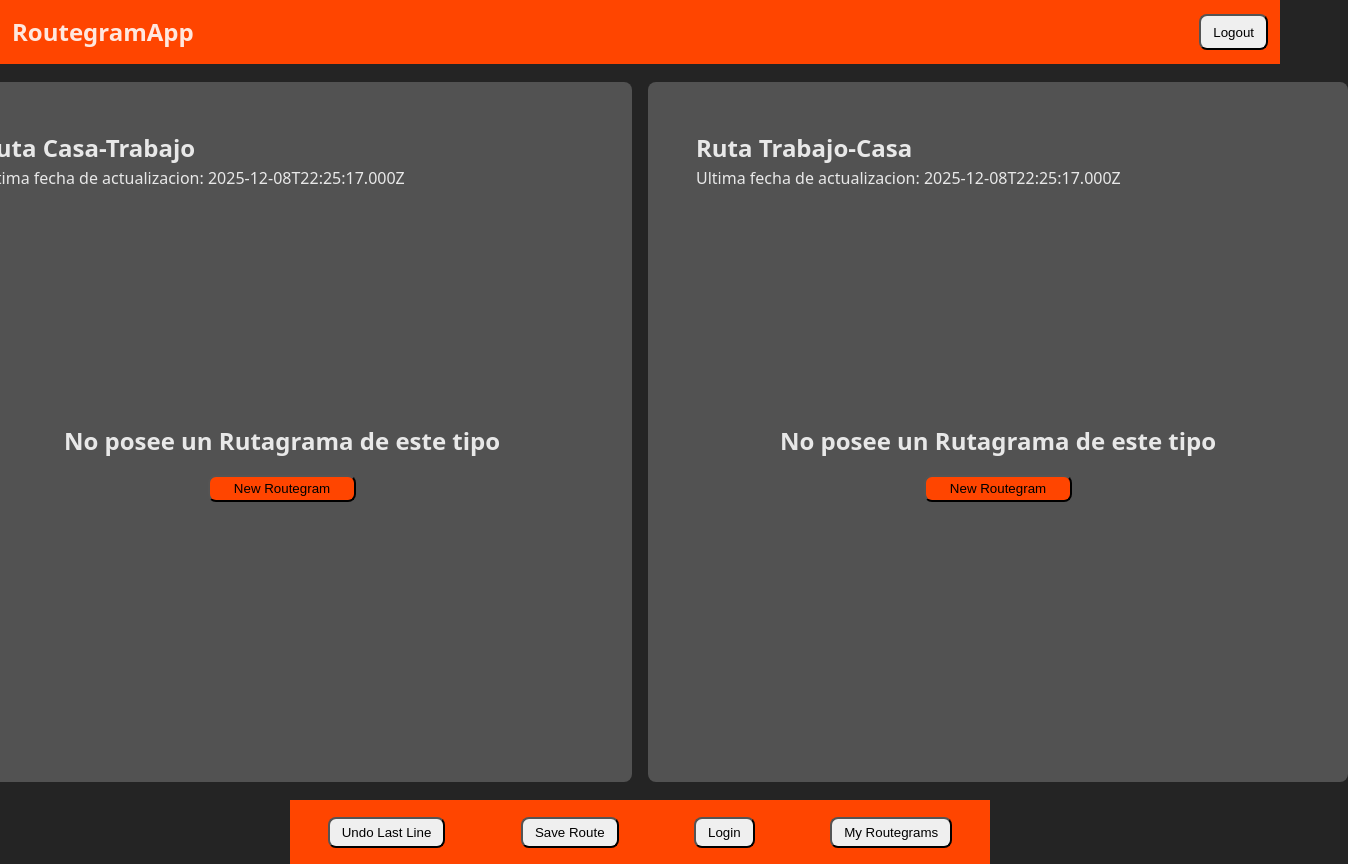
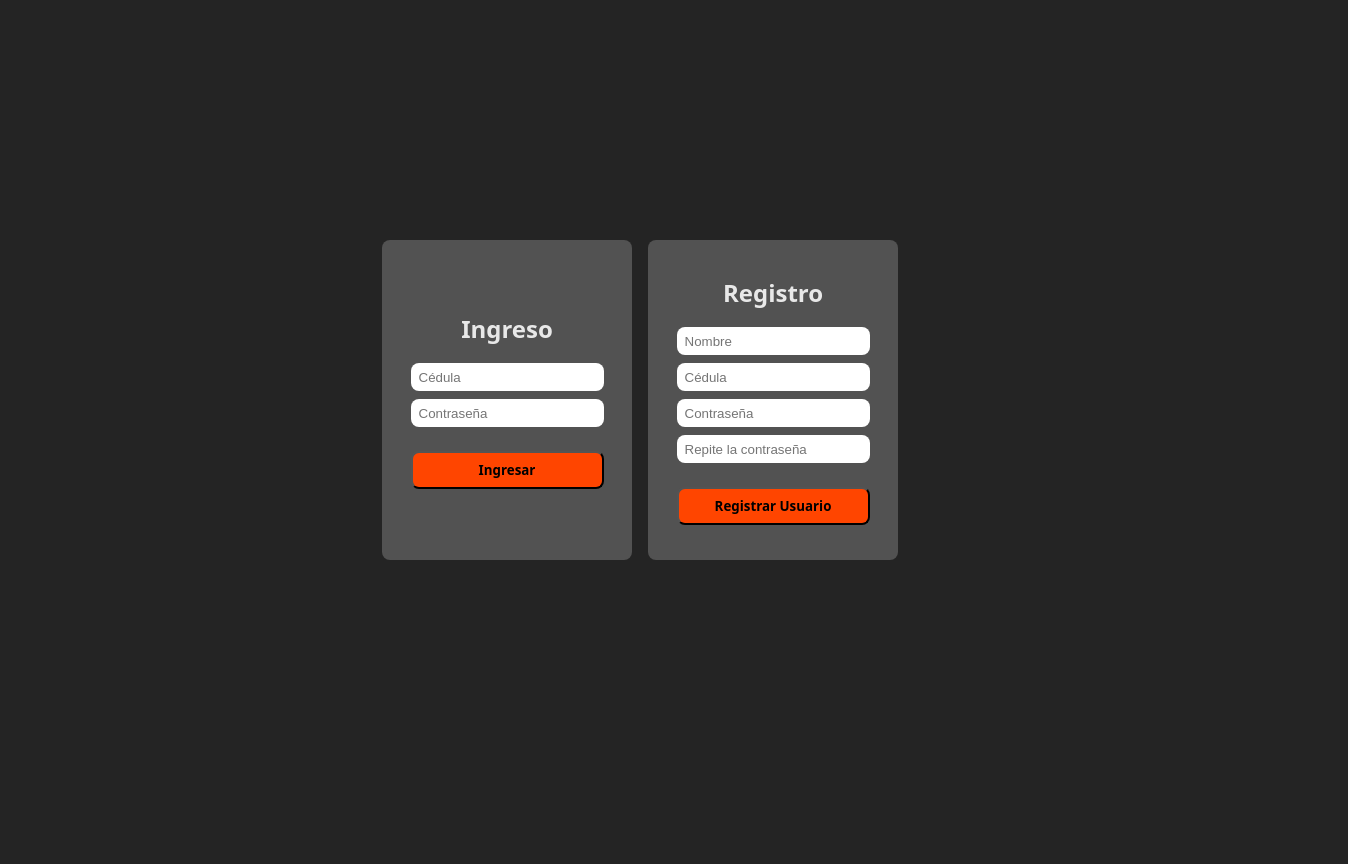
Before and after one commit to carloslealdev/route-tracker, a React (Vite) app: page /auth in a window 1280 px wide. Before the commit this address led to /dashboard. Shown: the whole page, 1348 px wide, since content can reach past the window. After the commit the page ends 800 px from the top, so only its background shows below. Built offline with nearby package versions, Linux system fonts and the light colour scheme.

Commit message:
Add Login and Register forms

```diff
--- a/src/api/routeTrackerApi.js
+++ b/src/api/routeTrackerApi.js
@@ -12,7 +12,7 @@ routeTrackerApi.interceptors.request.use((config) => {
     ...config.headers,
     "x-token": localStorage.getItem("token"),
   };
-
+  // console.log(config.headers);
   return config;
 });
 
--- a/src/auth/pages/LoginPage.jsx
+++ b/src/auth/pages/LoginPage.jsx
@@ -1,5 +1,34 @@
-import React from "react";
+import { testUser } from "../../fixtures/testUser";
+import { useAuthStore } from "../../hooks/useAuthStore";
 
 export const LoginPage = () => {
-  return <div>LoginPage</div>;
+  const { startLogin, startRegister } = useAuthStore();
+
+  return (
+    <>
+      <div className="forms-container">
+        <div className="form-login-container">
+          <h2>Ingreso</h2>
+          <form className="form-login">
+            <input type="text" placeholder="Cédula" />
+            <input type="password" placeholder="Contraseña" />
+            <button className="btn-form" onClick={() => startLogin(testUser)}>
+              Ingresar
+            </button>
+          </form>
+        </div>
+
+        <div className="form-register-container">
+          <h2>Registro</h2>
+          <form className="form-register">
+            <input type="text" placeholder="Nombre" />
+            <input type="text" placeholder="Cédula" />
+            <input type="password" placeholder="Contraseña" />
+            <input type="password" placeholder="Repite la contraseña" />
+            <button className="btn-form">Registrar Usuario</button>
+          </form>
+        </div>
+      </div>
+    </>
+  );
 };
--- a/src/dashboards/components/NavBar.jsx
+++ b/src/dashboards/components/NavBar.jsx
@@ -1,14 +1,23 @@
 import { useAuthStore } from "../../hooks/useAuthStore";
+import { useRoutegramStore } from "../../hooks/useRoutegramStore";
 
 export const NavBar = () => {
-  const { user } = useAuthStore();
+  const { user, startLogout } = useAuthStore();
+  const { resetLoadedRoutegrams } = useRoutegramStore();
+
+  const handleLogout = () => {
+    startLogout();
+    resetLoadedRoutegrams();
+  };
   return (
     <header className="nav-bar">
       <div className="nav-bar-container">
         <h2>RoutegramApp</h2>
         <div className="nav-bar-info">
           <h3>{user.name}</h3>
-          <button className="btn-logout">Logout</button>
+          <button className="btn-logout" onClick={handleLogout}>
+            Logout
+          </button>
         </div>
       </div>
     </header>
--- a/src/dashboards/pages/DashboardAdmin.jsx
+++ b/src/dashboards/pages/DashboardAdmin.jsx
@@ -1,5 +1,19 @@
 import React from "react";
+import { useAuthStore } from "../../hooks/useAuthStore";
+import { useRoutegramStore } from "../../hooks/useRoutegramStore";
 
 export const DashboardAdmin = () => {
-  return <div>DashboardAdmin</div>;
+  const { startLogout } = useAuthStore();
+  const { resetLoadedRoutegrams } = useRoutegramStore();
+
+  const handleLogout = () => {
+    startLogout();
+    resetLoadedRoutegrams();
+  };
+  return (
+    <>
+      <div>DashboardAdmin</div>
+      <button onClick={handleLogout}>Logout</button>
+    </>
+  );
 };
--- a/src/dashboards/pages/DashboardWorker.jsx
+++ b/src/dashboards/pages/DashboardWorker.jsx
@@ -3,8 +3,16 @@ import { ActionsBar } from "../components/ActionsBar";
 import { MapCasaTrabajo } from "../components/MapCasaTrabajo";
 import { MapTrabajoCasa } from "../components/MapTrabajoCasa";
 import { RoutegramModal } from "../components/RoutegramModal";
+import { useEffect } from "react";
+import { useRoutegramStore } from "../../hooks/useRoutegramStore";
 
 export const DashboardWorker = () => {
+  const { startLoadingMyRoutegrams } = useRoutegramStore();
+
+  useEffect(() => {
+    startLoadingMyRoutegrams();
+  }, []);
+
   return (
     <>
       <NavBar />
--- a/src/fixtures/testUser.js
+++ b/src/fixtures/testUser.js
@@ -1,4 +1,4 @@
 export const testUser = {
-  identityCard: "18044098",
+  identityCard: "12121212",
   password: "123456",
 };
--- a/src/hooks/useAuthStore.js
+++ b/src/hooks/useAuthStore.js
@@ -25,7 +25,7 @@ export const useAuthStore = () => {
       localStorage.setItem("token", data.token);
       localStorage.setItem("token-init-date", new Date().getTime());
 
-      dispatch(onLogin({ name: data.name, uid: data.uid }));
+      dispatch(onLogin({ name: data.name, uid: data.uid, role: data.role }));
     } catch (error) {
       dispatch(onLogout("Credenciales incorrectas"));
       setTimeout(() => {
@@ -67,12 +67,16 @@ export const useAuthStore = () => {
     if (!token) return dispatch(onLogout());
 
     try {
-      const { data } = routeTrackerApi.get("/auth/renew");
+      const { data } = await routeTrackerApi.get("/auth/renew");
+
+      console.log(data);
 
       localStorage.setItem("token", data.token);
       localStorage.setItem("token-init-date", new Date().getTime());
 
-      dispatch(onLogin({ name: data.name, uid: data.uid }));
+      //TODO el role no viene en el JWT, lo cual me genera conflicto al estar
+      //TODO logueado como Admin y refrescar la pagina
+      dispatch(onLogin({ name: data.name, uid: data.uid, role: data.role }));
     } catch (error) {
       localStorage.clear();
       dispatch(onLogout());
--- a/src/hooks/useRoutegramStore.js
+++ b/src/hooks/useRoutegramStore.js
@@ -8,6 +8,7 @@ import {
   onLoadRoutegram,
   onRemoveLastPoint,
   onResetActiveRoutegram,
+  onResetLoadedRoutegrams,
   onSaveRoutegram,
   onSavingRoute,
   onSetActiveRoutegram,
@@ -99,6 +100,10 @@ export const useRoutegramStore = () => {
     dispatch(onResetActiveRoutegram());
   };
 
+  const resetLoadedRoutegrams = () => {
+    dispatch(onResetLoadedRoutegrams());
+  };
+
   const clearDraftPoints = () => {
     dispatch(onClearDraft());
   };
@@ -135,6 +140,7 @@ export const useRoutegramStore = () => {
     removeLastPoint,
     setActiveRoutegram,
     resetActiveRoutegram,
+    resetLoadedRoutegrams,
     clearDraftPoints,
   };
 };
--- a/src/index.css
+++ b/src/index.css
@@ -228,3 +228,50 @@ footer {
   padding: 10px;
 } */
 /* Modal */
+
+.forms-container {
+  height: 100dvh;
+  display: flex;
+  justify-content: center;
+  align-items: center;
+  gap: 16px;
+}
+
+.form-login-container,
+.form-register-container {
+  display: flex;
+  flex-direction: column;
+  justify-content: center;
+  align-items: center;
+  gap: 16px;
+  padding: 20px;
+  border-radius: 8px;
+  background-color: rgba(128, 128, 128, 0.5);
+  height: 320px;
+  min-width: 250px;
+}
+
+.form-login,
+.form-register {
+  display: flex;
+  flex-direction: column;
+  gap: 8px;
+}
+
+.form-login input,
+.form-register input {
+  border: none;
+  border-radius: 8px;
+  height: 28px;
+  padding: 8px;
+}
+
+.btn-form {
+  margin-top: 16px;
+  font-family: inherit;
+  font-weight: bold;
+  background-color: orangered;
+  padding: 8px 32px;
+  border-radius: 8px;
+  /* margin-top: 16px; */
+}
--- a/src/router/AppRouter.jsx
+++ b/src/router/AppRouter.jsx
@@ -2,18 +2,59 @@ import { Navigate, Route, Routes } from "react-router-dom";
 import { LoginPage } from "../auth/pages/LoginPage";
 import { DashboardAdmin } from "../dashboards/pages/DashboardAdmin";
 import { DashboardWorker } from "../dashboards/pages/DashboardWorker";
+import { useAuthStore } from "../hooks/useAuthStore";
+import { useEffect } from "react";
 
 export const AppRouter = () => {
-  const status = "authenticated"; //"not-authenticated"
-  const role = "worker"; //"worker"
+  // const status = "authenticated"; //"not-authenticated"
+  // const role = "worker"; //"worker"
+
+  const { checkAuthToken, status, user } = useAuthStore();
+
+  useEffect(() => {
+    checkAuthToken();
+  }, []);
+
+  if (status === "checking") {
+    return <h1>Cargando...</h1>;
+  }
+
+  // if (status === "not-authenticated") {
+  //   return (
+  //     <>
+  //       <Routes>
+  //         <Route path="/auth/*" element={<LoginPage />} />
+  //         <Route path="/*" element={<Navigate to="/auth/login" replace />} />
+  //       </Routes>
+  //     </>
+  //   );
+  // }
+
+  // return (
+  //   <>
+  //     <Routes>
+  //       {user.role === "Admin" ? (
+  //         <>
+  //           <Route path="/dashboard/*" element={<DashboardAdmin />} />
+  //           <Route path="/*" element={<Navigate to="/dashboard" replace />} />
+  //         </>
+  //       ) : (
+  //         <>
+  //           <Route path="/dashboard/*" element={<DashboardWorker />} />
+  //           <Route path="/*" element={<Navigate to="/dashboard" replace />} />
+  //         </>
+  //       )}
+  //     </Routes>
+  //   </>
+  // );
   return (
     <Routes>
-      {status !== "authenticated" ? (
+      {status === "not-authenticated" ? (
         <>
           <Route path="/auth/*" element={<LoginPage />} />
           <Route path="/*" element={<Navigate to="/auth/login" replace />} />
         </>
-      ) : role === "admin" ? (
+      ) : user.role === "Admin" ? (
         <>
           <Route path="/dashboard/*" element={<DashboardAdmin />} />
           <Route path="/*" element={<Navigate to="/dashboard" replace />} />
--- a/src/store/routegram/routegramSlice.js
+++ b/src/store/routegram/routegramSlice.js
@@ -81,6 +81,10 @@ export const routegramSlice = createSlice({
       );
     },
 
+    onResetLoadedRoutegrams: (state) => {
+      state.loadedRoutes = [];
+    },
+
     onResetActiveRoutegram: (state) => {
       state.activeRoute = null;
     },
@@ -108,5 +112,6 @@ export const {
   onSetErrorMessage,
   onSetActiveRoutegram,
   onResetActiveRoutegram,
+  onResetLoadedRoutegrams,
   onDeleteRoutegram,
 } = routegramSlice.actions;
```
